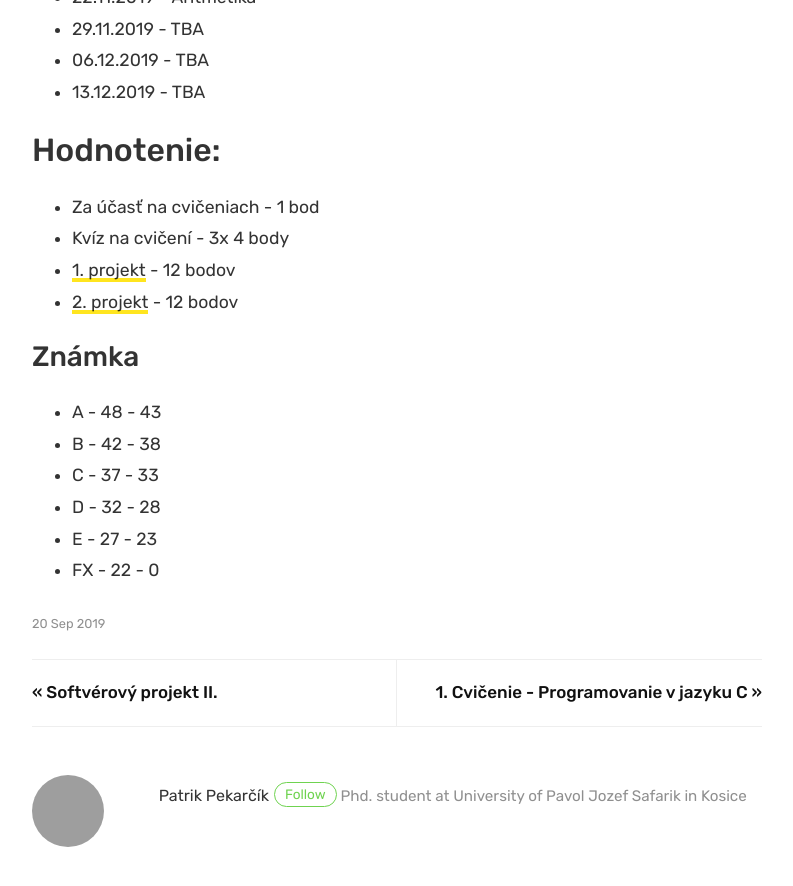
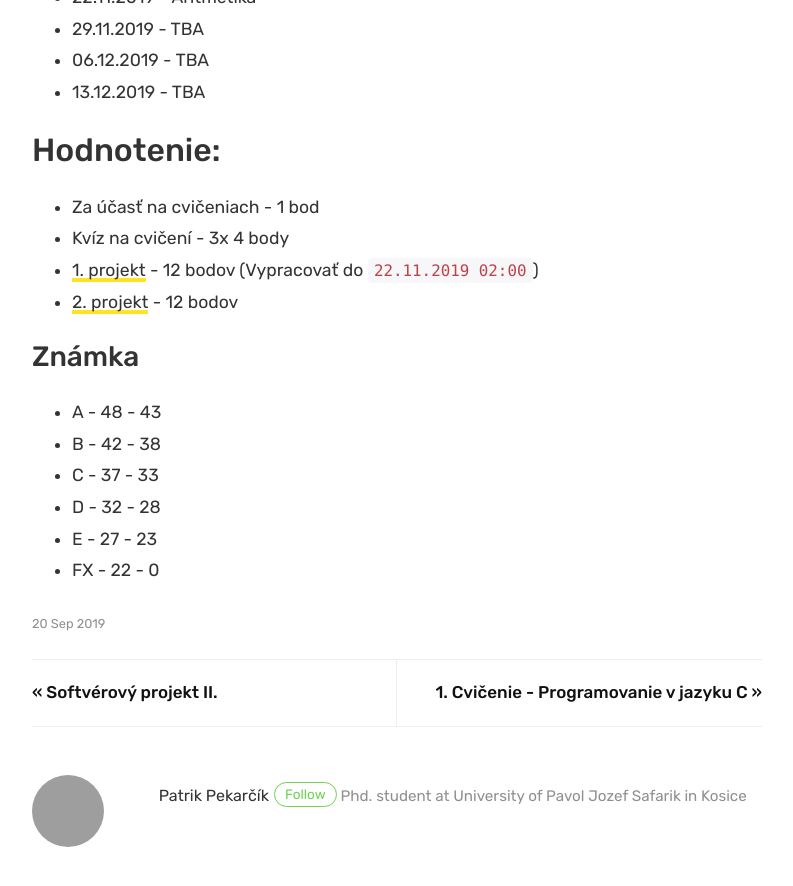
Before and after one commit to ppatrik/ppatrik.github.io, a Jekyll site: the page built from _posts/2019-09-20-JAC-0.md, in a window 1280 px wide and 900 px high, scrolled down 1039 px. Shown: the top 886 px of the window, without its empty margins (243-1036 px from the left). Built offline with Jekyll 4.4.1, drawn with Linux system fonts in a browser that asks for light colours; comment, search, counter and statistics services are not loaded; grey boxes are pictures that could not be loaded.

Commit message:
Update 2019-09-20-JAC-0.md

```diff
--- a/_posts/2019-09-20-JAC-0.md
+++ b/_posts/2019-09-20-JAC-0.md
@@ -24,7 +24,7 @@ author: ppatrik
 ## Hodnotenie:
 * Za účasť na cvičeniach - 1 bod
 * Kvíz na cvičení - 3x 4 body
-* [1. projekt]({{site.base_url}}/vyuka/jac/2019/11/08/JAC-Projekt1.html) - 12 bodov
+* [1. projekt]({{site.base_url}}/vyuka/jac/2019/11/08/JAC-Projekt1.html) - 12 bodov (Vypracovať do `22.11.2019 02:00`)
 * [2. projekt](#TBD) - 12 bodov
 
 ### Známka
```
